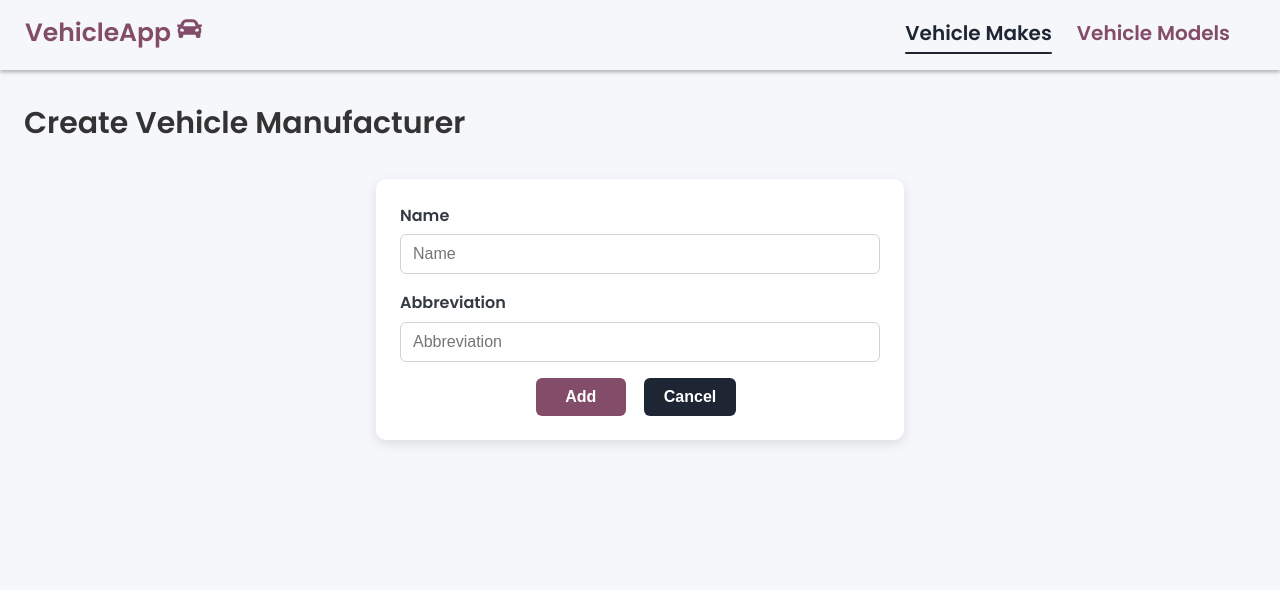
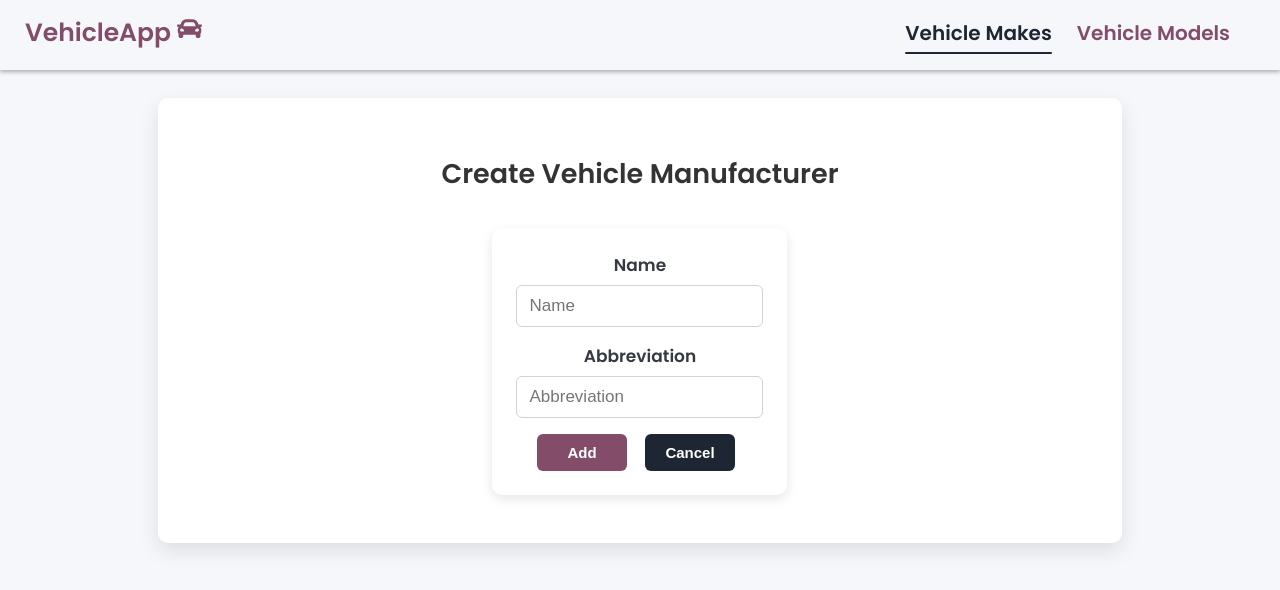
Before and after one commit to nancymatijas/VehicleApp, a React (Create React App) app in the folder vehicle-app/: page /vehicle-makes/create in a window 1280 px wide. Shown: the top 590 px of the page. Built offline with nearby package versions, Linux system fonts and the light colour scheme.

Commit message:
Add simple fade-in animations and update CSS styles

```diff
--- a/vehicle-app/package.json
+++ b/vehicle-app/package.json
@@ -13,6 +13,7 @@
     "@types/node": "^16.18.126",
     "@types/react-redux": "^7.1.34",
     "@types/react-router-dom": "^5.3.3",
+    "motion": "^12.23.12",
     "react": "^18.2.0",
     "react-dom": "^18.2.0",
     "react-hook-form": "^7.61.1",
--- a/vehicle-app/src/pages/VehicleMake.tsx
+++ b/vehicle-app/src/pages/VehicleMake.tsx
@@ -1,7 +1,7 @@
 import React, { useState, useEffect } from 'react';
 import { IoIosAddCircle } from "react-icons/io";
-import { FaSortAmountDownAlt, FaSortAmountUpAlt } from 'react-icons/fa';
 import { useNavigate } from 'react-router-dom';
+import { motion } from 'framer-motion';
 import {
   useGetVehicleMakesQuery,
   useDeleteVehicleMakeMutation,
@@ -105,7 +105,12 @@ function VehicleMakeComponent(): React.JSX.Element {
   }
 
   return (
-    <div className="container">
+    <motion.div
+      className="container"
+      initial={{ opacity: 0 }}
+      animate={{ opacity: 1 }}
+      transition={{ duration: 0.8 }}
+    >
       <h1 className="heading">Vehicle Manufacturers</h1>
 
       <button
@@ -169,7 +174,7 @@ function VehicleMakeComponent(): React.JSX.Element {
           />
         </>
       )}
-    </div>
+    </motion.div>
   );
 }
 
--- a/vehicle-app/src/pages/VehicleMakeCreate.tsx
+++ b/vehicle-app/src/pages/VehicleMakeCreate.tsx
@@ -1,5 +1,6 @@
 import React, { useState } from 'react';
 import { useNavigate } from 'react-router-dom';
+import { motion } from 'framer-motion';
 import { useCreateVehicleMakeMutation } from '../api/vehicleMakeApi';
 import VehicleForm, { FieldConfig } from '../components/VehicleForm';
 
@@ -24,8 +25,12 @@ const VehicleMakeCreate: React.FC = () => {
   };
 
   return (
-    <div className="container">
-      <h2 className="heading">Create Vehicle Manufacturer</h2>
+    <motion.div
+      className="container"
+      initial={{ opacity: 0 }}
+      animate={{ opacity: 1 }}
+      transition={{ duration: 0.8 }}
+    >      <h2 className="heading">Create Vehicle Manufacturer</h2>
       <VehicleForm
         defaultValues={{ name: '', abrv: '' }}
         fields={fields}
@@ -35,7 +40,7 @@ const VehicleMakeCreate: React.FC = () => {
         isEditMode={false}
         onCancel={() => navigate('/vehicle-makes')}
       />
-    </div>
+    </motion.div>
   );
 };
 
--- a/vehicle-app/src/pages/VehicleMakeEdit.tsx
+++ b/vehicle-app/src/pages/VehicleMakeEdit.tsx
@@ -1,5 +1,6 @@
 import React, { useEffect, useState } from 'react';
 import { useParams, useNavigate } from 'react-router-dom';
+import { motion } from 'framer-motion';
 import {
   useGetVehicleMakesQuery,
   useUpdateVehicleMakeMutation,
@@ -52,7 +53,12 @@ const VehicleMakeEdit: React.FC = () => {
   };
 
   return (
-    <div className="container">
+    <motion.div
+      className="container"
+      initial={{ opacity: 0 }}
+      animate={{ opacity: 1 }}
+      transition={{ duration: 0.8 }}
+    >
       <h2 className="heading">Edit Vehicle Manufacturer</h2>
       <VehicleForm
         defaultValues={defaultValues}
@@ -63,7 +69,7 @@ const VehicleMakeEdit: React.FC = () => {
         isEditMode
         onCancel={() => navigate('/vehicle-makes')}
       />
-    </div>
+    </motion.div>
   );
 };
 
--- a/vehicle-app/src/pages/VehicleModel.tsx
+++ b/vehicle-app/src/pages/VehicleModel.tsx
@@ -1,6 +1,7 @@
 import React, { useState, useEffect } from 'react';
 import { IoIosAddCircle } from "react-icons/io";
 import { useNavigate } from 'react-router-dom';
+import { motion } from 'framer-motion';
 import {
   useGetVehicleModelsQuery,
   useDeleteVehicleModelMutation,
@@ -120,7 +121,12 @@ function VehicleModelComponent(): React.JSX.Element {
   }
 
   return (
-    <div className="container">
+    <motion.div
+      className="container"
+      initial={{ opacity: 0 }}
+      animate={{ opacity: 1 }}
+      transition={{ duration: 0.8 }}
+    >
       <h1 className="heading">Vehicle Models</h1>
 
       <button
@@ -185,7 +191,7 @@ function VehicleModelComponent(): React.JSX.Element {
           />
         </>
       )}
-    </div>
+    </motion.div>
   );
 }
 
--- a/vehicle-app/src/pages/VehicleModelCreate.tsx
+++ b/vehicle-app/src/pages/VehicleModelCreate.tsx
@@ -1,5 +1,6 @@
 import React, { useState } from 'react';
 import { useNavigate } from 'react-router-dom';
+import { motion } from 'framer-motion';
 import { useCreateVehicleModelMutation } from '../api/vehicleModelApi';
 import { useGetVehicleMakesQuery } from '../api/vehicleMakeApi';
 import VehicleForm, { FieldConfig, SelectFieldConfig, Option } from '../components/VehicleForm';
@@ -36,7 +37,12 @@ const VehicleModelCreate: React.FC = () => {
   };
 
   return (
-    <div className="container">
+    <motion.div
+      className="container"
+      initial={{ opacity: 0 }}
+      animate={{ opacity: 1 }}
+      transition={{ duration: 0.8 }}
+    >
       <h2 className="heading">Create Vehicle Model</h2>
       <VehicleForm
         defaultValues={{ name: '', abrv: '', make_id: 0 }}
@@ -48,7 +54,7 @@ const VehicleModelCreate: React.FC = () => {
         isEditMode={false}
         onCancel={() => navigate('/vehicle-models')}
       />
-    </div>
+    </motion.div>
   );
 };
 
--- a/vehicle-app/src/pages/VehicleModelEdit.tsx
+++ b/vehicle-app/src/pages/VehicleModelEdit.tsx
@@ -1,5 +1,6 @@
 import React, { useEffect, useState } from 'react';
 import { useParams, useNavigate } from 'react-router-dom';
+import { motion } from 'framer-motion';
 import {
   useGetVehicleModelsQuery,
   useUpdateVehicleModelMutation,
@@ -65,7 +66,12 @@ const VehicleModelEdit: React.FC = () => {
   };
 
   return (
-    <div className="container">
+    <motion.div
+      className="container"
+      initial={{ opacity: 0 }}
+      animate={{ opacity: 1 }}
+      transition={{ duration: 0.8 }}
+    >
       <h2 className="heading">Edit Vehicle Model</h2>
       <VehicleForm
         defaultValues={defaultValues}
@@ -77,7 +83,7 @@ const VehicleModelEdit: React.FC = () => {
         isEditMode
         onCancel={() => navigate('/vehicle-models')}
       />
-    </div>
+    </motion.div>
   );
 };
 
--- a/vehicle-app/src/pages/VehiclePage.tsx
+++ b/vehicle-app/src/pages/VehiclePage.tsx
@@ -1,33 +1,45 @@
 import React from 'react';
 import { useNavigate } from 'react-router-dom';
+import { motion } from 'framer-motion';
 import '../styles/VehiclePages.css';
 
 const VehiclePage: React.FC = () => {
   const navigate = useNavigate();
 
   return (
-    <div className="container-vehicle-page">
+    <motion.div
+      className="container-vehicle-page"
+      initial={{ opacity: 0 }}
+      animate={{ opacity: 1 }}
+      transition={{ duration: 0.8 }}
+    >
       <h1>Vehicle Management</h1>
       <p>
         Welcome to the Vehicle Management application. Here you can view, add, edit, and delete vehicle makes and models. Use the options below to get started.
       </p>
 
       <div className="vehicle-buttons">
-        <button
+        <motion.button
           className="button-vehicle-page"
           type="button"
           onClick={() => navigate('/vehicle-makes')}
+          initial={{ opacity: 0 }}
+          animate={{ opacity: 1 }}
+          transition={{ duration: 1, delay: 0.3 }}
         >
           Vehicle Makes
-        </button>
+        </motion.button>
 
-        <button
+        <motion.button
           className="button-vehicle-page"
           type="button"
           onClick={() => navigate('/vehicle-models')}
+          initial={{ opacity: 0 }}
+          animate={{ opacity: 1 }}
+          transition={{ duration: 1, delay: 0.3 }}
         >
           Vehicle Models
-        </button>
+        </motion.button>
       </div>
 
       <section className="info-section">
@@ -39,7 +51,7 @@ const VehiclePage: React.FC = () => {
           <li><strong>Data validation:</strong> When creating or editing makes and models, data accuracy and completeness are ensured.</li>
         </ul>
       </section>
-    </div>
+    </motion.div>
   );
 };
 
--- a/vehicle-app/src/styles/VehicleForm.css
+++ b/vehicle-app/src/styles/VehicleForm.css
@@ -25,7 +25,7 @@
 .vehicle-form__label {
   font-weight: 600;
   margin-bottom: 6px;
-  font-size: 1rem;
+  font-size: 17px;
   color: #343a40;
   user-select: none;
 }
@@ -40,7 +40,7 @@
 .vehicle-form__input,
 .vehicle-form__select {
   padding: 10px 12px;
-  font-size: 1rem;
+  font-size: 17px;
   border: 1.5px solid #ced4da;
   border-radius: 6px;
   transition: border-color 0.2s ease-in-out, box-shadow 0.2s ease-in-out;
@@ -66,7 +66,7 @@
 .vehicle-form__error {
   color: #dc3545;
   margin-top: 6px;
-  font-size: 0.875rem;
+  font-size: 0.15px;
   font-weight: 500;
 }
 
@@ -74,7 +74,7 @@
   color: #b02a37;
   margin-top: 16px;
   font-weight: 700;
-  font-size: 1rem;
+  font-size: 17px;
   text-align: center;
 }
 
@@ -85,7 +85,7 @@
   border: none;
   cursor: pointer;
   border-radius: 6px;
-  font-size: 1rem;
+  font-size: 15px;
   font-weight: 600;
   transition: background-color 0.25s ease;
   user-select: none;
--- a/vehicle-app/src/styles/VehiclePages.css
+++ b/vehicle-app/src/styles/VehiclePages.css
@@ -9,7 +9,7 @@ body {
 
 /*-----------------------VehiclePage---------------------------------------*/
 .container-vehicle-page {
-  max-width: 900px;
+  max-width: 70%;
   margin: 40px auto;
   padding: 32px 40px;
   background-color: white;
@@ -24,7 +24,7 @@ body {
 
 .container-vehicle-page h1 {
   font-weight: 600;
-  font-size: 2.8rem;
+  font-size: 35px;
   margin-bottom: 16px;
   color: #1E2633;
 }
@@ -75,7 +75,7 @@ body {
 
 .info-section h2 {
   font-weight: 600;
-  font-size: 1.75rem;
+  font-size: 25px;
   margin-bottom: 12px;
   color: #1E2633;
 }
@@ -91,35 +91,24 @@ body {
   margin-bottom: 10px;
 }
 
-.contact-section {
-  margin-top: 48px;
-  background-color: #eef2f7;
-  padding: 24px 30px;
-  border-radius: 8px;
-  max-width: 700px;
-  width: 100%;
-  color: #555;
-  font-size: 1rem;
-  font-weight: 400;
-}
-
-.contact-section h3 {
-  font-weight: 600;
-  margin-bottom: 10px;
-  color: #1E2633;
-}
 
 /*-----------------------VehicleMake, VehicleModel---------------------*/
 .container {
-  padding: 16px;
+  max-width: 70%;
+  margin: 40px auto;
+  padding: 32px 40px;
+  background-color: white;
+  border-radius: 10px;
+  box-shadow: 0 8px 20px rgba(0, 0, 0, 0.1);
+  display: flex;
+  flex-direction: column;
+  align-items: center;
+  text-align: center;
+  font-size: 18px;
 }
 
 .heading {
   margin-bottom: 16px;
-  display: flex;
-/*  justify-content: center;
-  align-items: center;*/
-  font-size: 30px;
 }
 
 .sortControls {
```
Also changed, not shown: vehicle-app/src/styles/EntityTable.css (+0 -7 lines), 1 other file (tests, documents, lock files or other folders).
